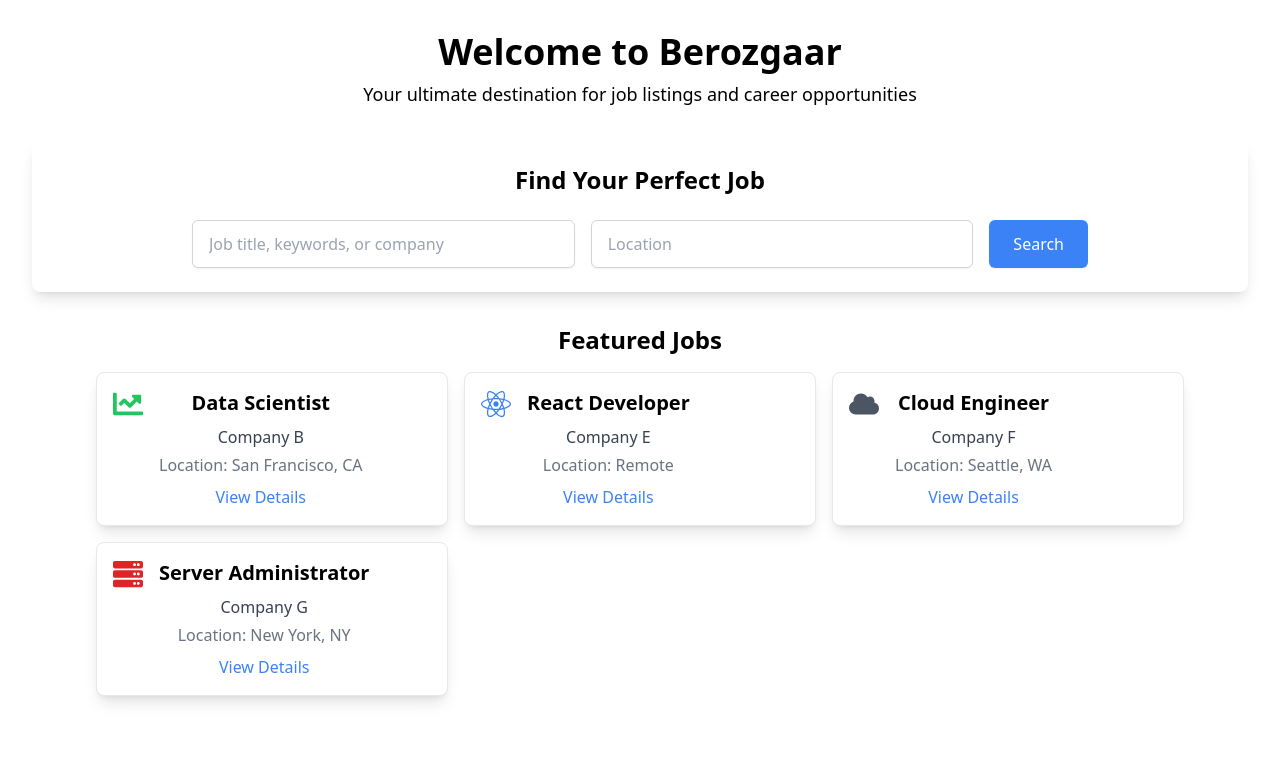
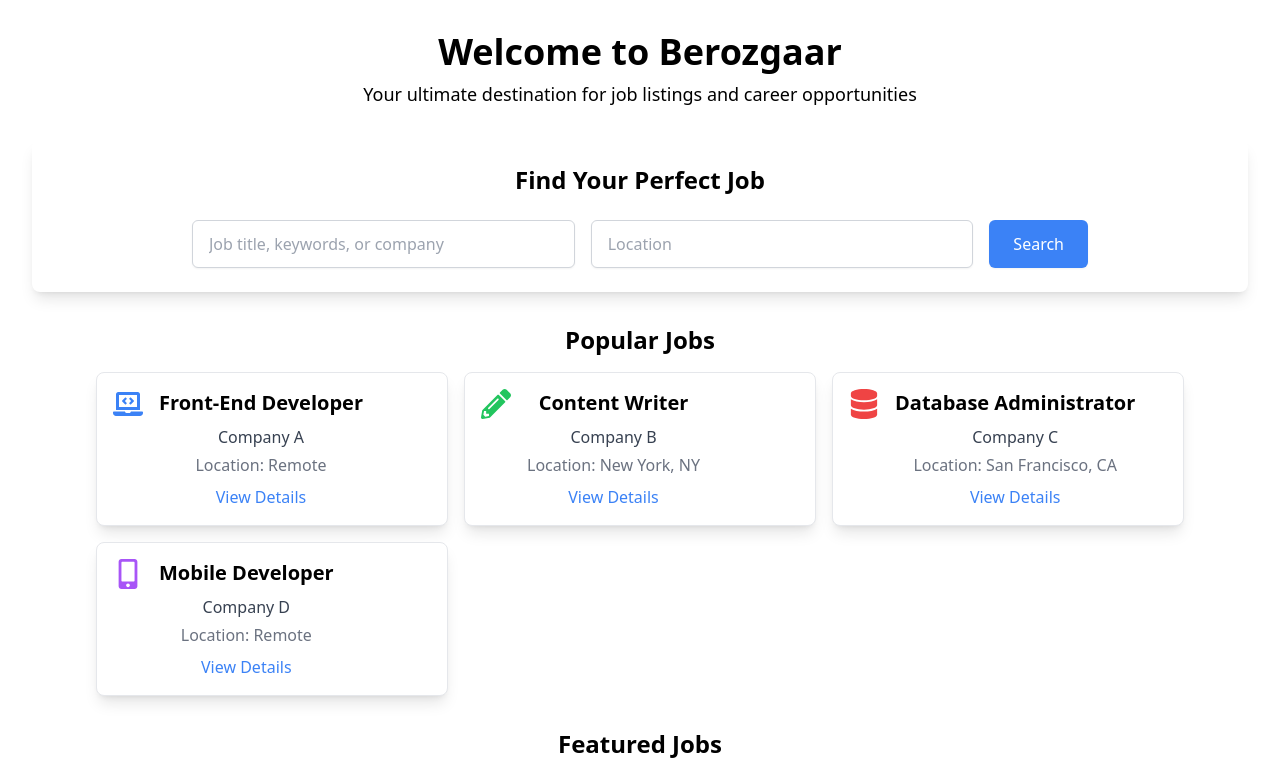
Before and after one commit to elamuhombe/zidio-job-portal, a React (Vite) app in the folder client/: page / in a window 1280 px wide. Shown: the top 774 px of the page. Built offline with nearby package versions, Linux system fonts and the light colour scheme.

Commit message:
feat: Create PopularJobs component for job listings with icons and links

```diff
--- a/client/src/components/pages/PopularJobs.tsx
+++ b/client/src/components/pages/PopularJobs.tsx
@@ -1,9 +1,69 @@
 //src/components/pages/PopularJobs.tsx
 
-export default function PopularJobs() {
+import { Link } from "react-router-dom";
+import {
+  FaLaptopCode,
+  FaPencilAlt,
+  FaDatabase,
+  FaMobileAlt,
+} from "react-icons/fa";
+
+const PopularJobs = () => {
+  const jobCategories = [
+    {
+      title: "Front-End Developer",
+      company: "Company A",
+      location: "Remote",
+      icon: <FaLaptopCode className="text-3xl text-blue-500" />,
+      link: "/jobs/4",
+    },
+    {
+      title: "Content Writer",
+      company: "Company B",
+      location: "New York, NY",
+      icon: <FaPencilAlt className="text-3xl text-green-500" />,
+      link: "/jobs/5",
+    },
+    {
+      title: "Database Administrator",
+      company: "Company C",
+      location: "San Francisco, CA",
+      icon: <FaDatabase className="text-3xl text-red-500" />,
+      link: "/jobs/6",
+    },
+    {
+      title: "Mobile Developer",
+      company: "Company D",
+      location: "Remote",
+      icon: <FaMobileAlt className="text-3xl text-purple-500" />,
+      link: "/jobs/7",
+    },
+    // Add more categories as needed
+  ];
+
   return (
-    <div>
+    <section className="mb-8 px-4 md:px-8 lg:px-16">
+      <h2 className="text-2xl font-semibold mb-4 text-center">Popular Jobs</h2>
+      <div className="grid grid-cols-1 md:grid-cols-2 lg:grid-cols-3 gap-4 max-w-6xl mx-auto">
+        {jobCategories.map((job, index) => (
+          <div
+            key={index}
+            className="border p-4 rounded-lg shadow-lg flex items-start space-x-4 bg-white"
+          >
+            <div className="flex-shrink-0">{job.icon}</div>
+            <div>
+              <h3 className="text-xl font-semibold mb-2">{job.title}</h3>
+              <p className="text-gray-700 mb-1">{job.company}</p>
+              <p className="text-gray-500 mb-2">Location: {job.location}</p>
+              <Link to={job.link} className="text-blue-500 hover:underline">
+                View Details
+              </Link>
+            </div>
+          </div>
+        ))}
+      </div>
+    </section>
+  );
+};
 
-    </div>
-  )
-}
+export default PopularJobs;
```
